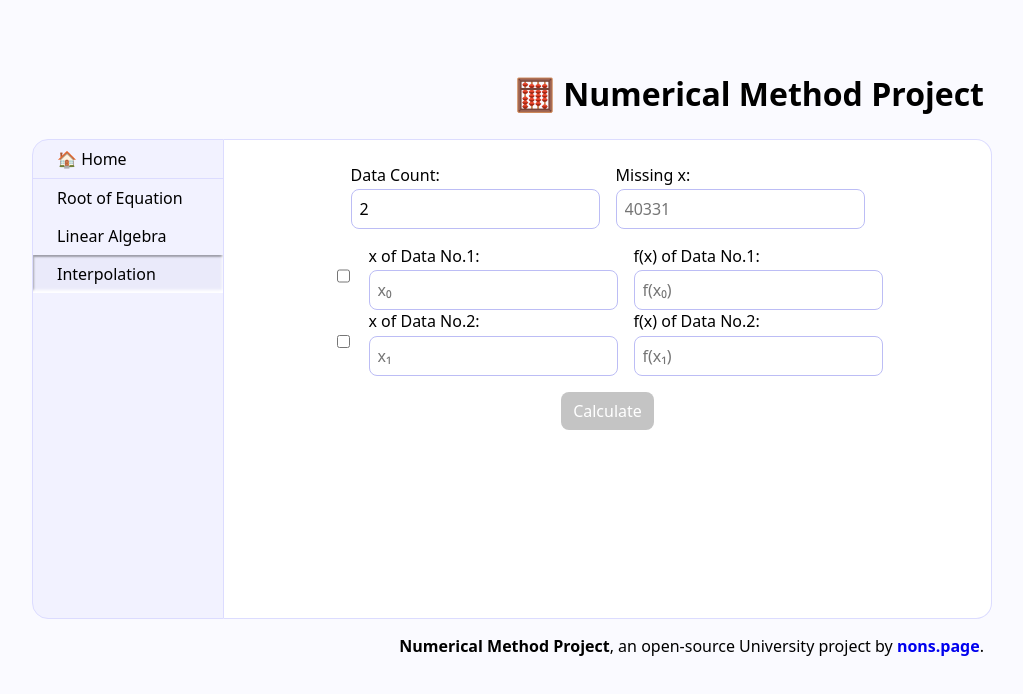
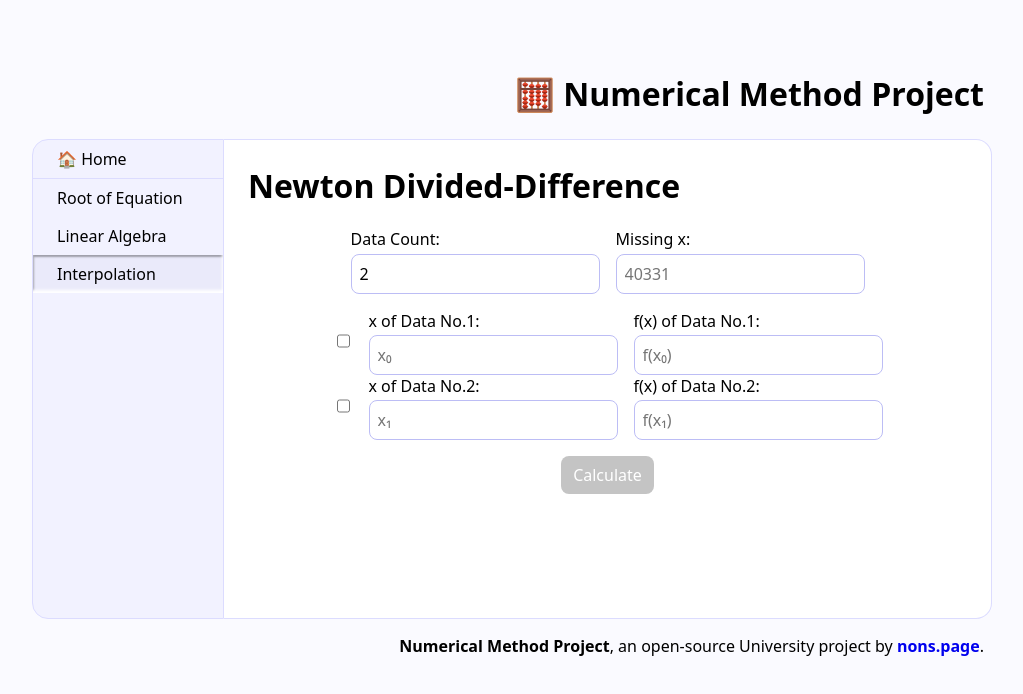
Before and after one commit to NaiNonTH/nm-project, a SvelteKit app: page /interpolation/newton-divided-difference in a window 1280 px wide. Shown: the top 694 px of the page, without its empty margins (128-1151 px from the left). Built offline with nearby package versions, Linux system fonts and the light colour scheme.

Commit message:
Add heading

```diff
--- a/src/routes/interpolation/newton-divided-difference/+page.svelte
+++ b/src/routes/interpolation/newton-divided-difference/+page.svelte
@@ -4,4 +4,5 @@
 	import { newtonDividedDifference } from '$lib/utils/interpolation.js';
 </script>
 
+<h1>Newton Divided-Difference</h1>
 <Interpolation func={newtonDividedDifference} />
```
